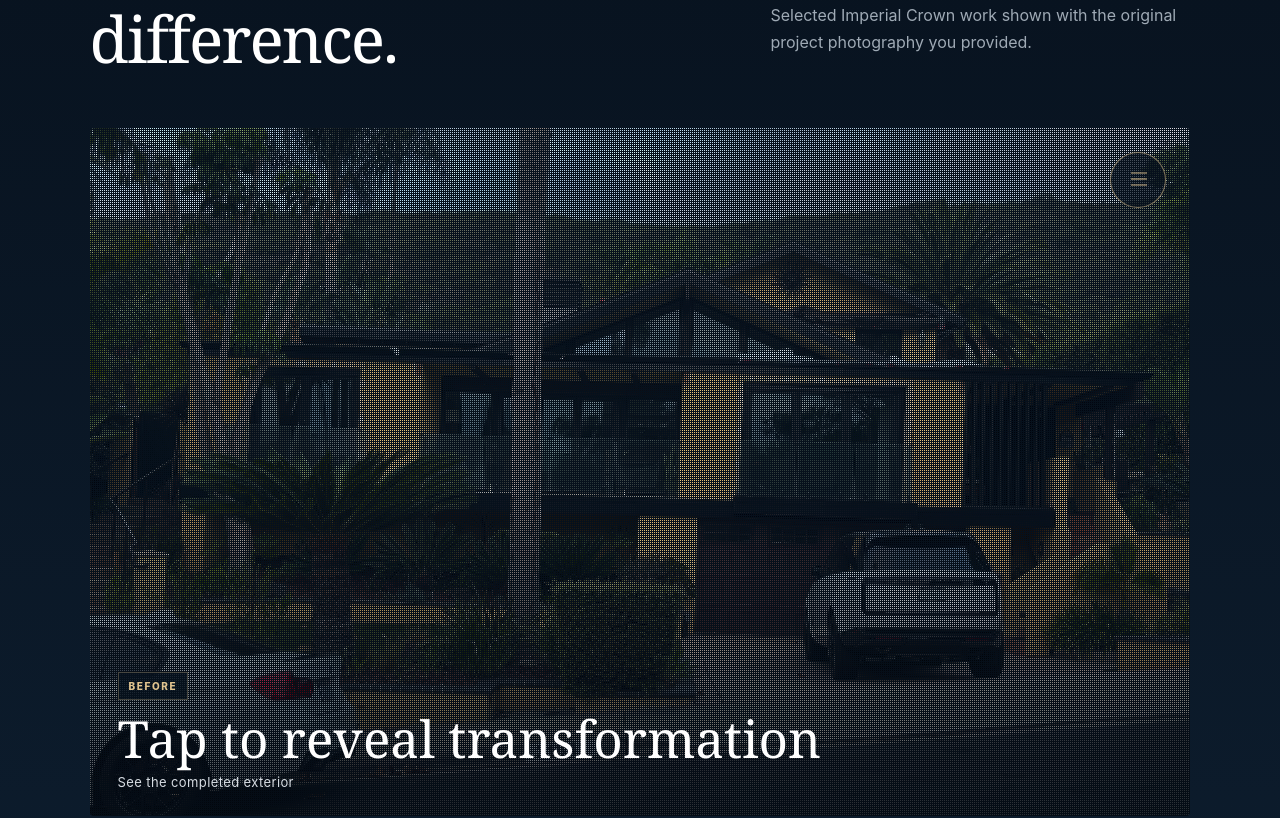
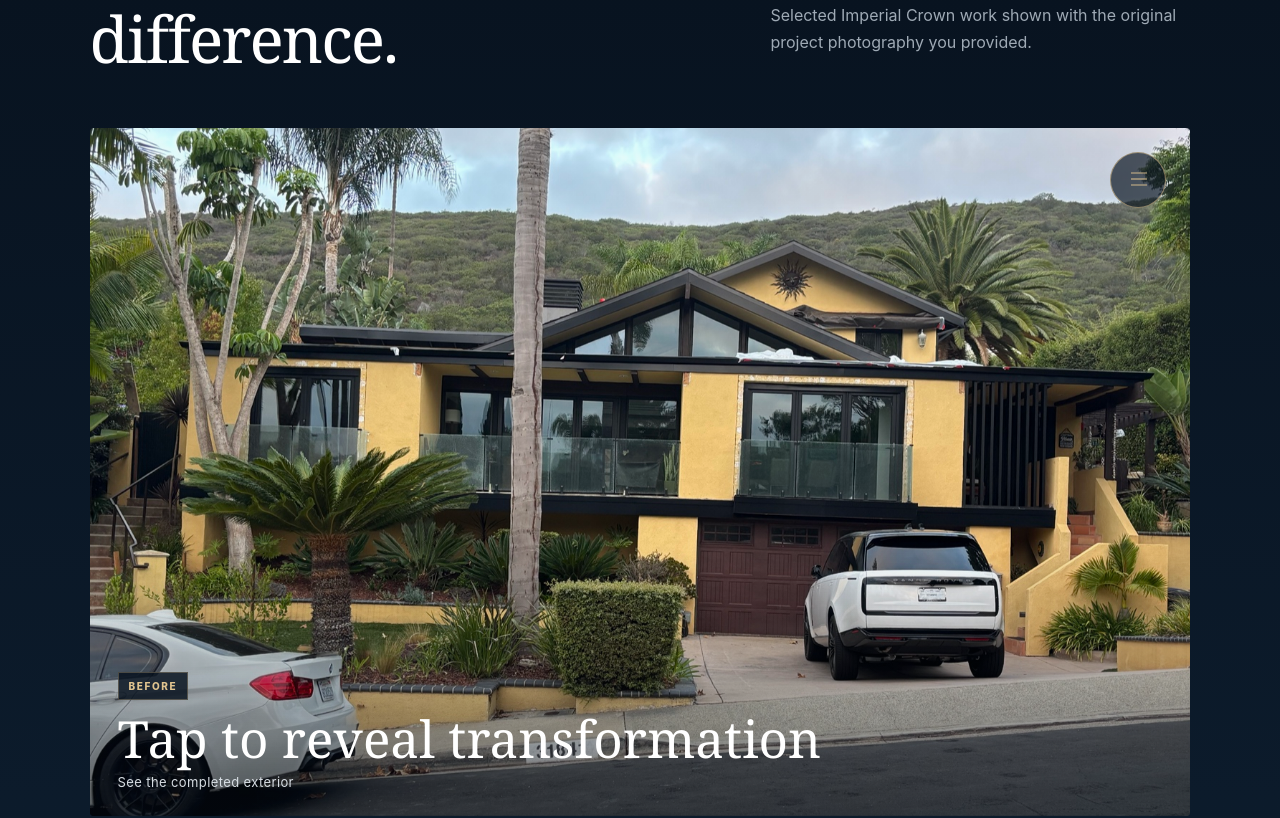
Before and after one commit to typicalsammich/imperial-clp, a Next.js app: page / in a window 1280 px wide. Shown: the part 3100-3918 px from the top of the page. Built offline with nearby package versions, Linux system fonts and the light colour scheme.

Commit message:
Add files via upload

```diff
--- a/app/globals.css
+++ b/app/globals.css
@@ -927,3 +927,108 @@ html{
     object-position:center 24% !important;
   }
 }
+
+
+/* v13 — premium architectural reveal: clean vertical wipe, no pixel texture */
+.transformation-reveal .transformation-photo{
+  -webkit-mask-image:none !important;
+  mask-image:none !important;
+  filter:none !important;
+  animation:none !important;
+  transition:none !important;
+}
+
+.transformation-reveal .transformation-before{
+  opacity:1 !important;
+  z-index:0;
+  transform:none !important;
+}
+
+.transformation-reveal .transformation-after{
+  opacity:1 !important;
+  z-index:1;
+  transform:none !important;
+  clip-path:inset(0 100% 0 0);
+  transition:clip-path .95s cubic-bezier(.77,0,.18,1) !important;
+}
+
+.transformation-reveal.show-after .transformation-before{
+  opacity:1 !important;
+}
+
+.transformation-reveal.show-after .transformation-after{
+  opacity:1 !important;
+  clip-path:inset(0 0 0 0);
+  animation:none !important;
+}
+
+/* slim gold reveal edge travels across the project */
+.transformation-stage .transformation-shade{
+  opacity:1 !important;
+  background:linear-gradient(180deg,rgba(4,10,17,.02) 0%,rgba(4,10,17,.02) 62%,rgba(4,10,17,.58) 100%) !important;
+}
+
+.transformation-stage .transformation-shade::after{
+  content:"";
+  position:absolute;
+  top:0;
+  bottom:0;
+  left:0;
+  width:1px;
+  background:linear-gradient(180deg,transparent 4%,rgba(224,196,143,.95) 25%,rgba(224,196,143,.95) 75%,transparent 96%);
+  box-shadow:0 0 18px rgba(224,196,143,.28);
+  opacity:0;
+  transform:translateX(0);
+  pointer-events:none;
+}
+
+.transformation-reveal.show-after .transformation-shade::after{
+  animation:architecturalSweep .95s cubic-bezier(.77,0,.18,1) both;
+}
+
+@keyframes architecturalSweep{
+  0%{left:0;opacity:0}
+  8%{opacity:1}
+  92%{opacity:1}
+  100%{left:100%;opacity:0}
+}
+
+/* Reverse transition: AFTER retracts cleanly to reveal BEFORE */
+.transformation-reveal:not(.show-after) .transformation-after{
+  clip-path:inset(0 100% 0 0);
+}
+
+/* remove the old pixel mask completely, including WebKit */
+.transformation-reveal.show-after .transformation-after,
+.transformation-reveal:not(.show-after) .transformation-before{
+  -webkit-mask-image:none !important;
+  mask-image:none !important;
+  -webkit-mask-size:auto !important;
+  mask-size:auto !important;
+}
+
+/* Keep the project bright enough to actually inspect */
+.transformation-stage{
+  background:#07111d;
+}
+.transformation-photo{
+  filter:none !important;
+}
+
+@media(max-width:800px){
+  .transformation-reveal .transformation-after{
+    transition-duration:.8s !important;
+  }
+  .transformation-reveal.show-after .transformation-shade::after{
+    animation-duration:.8s;
+  }
+}
+
+@media(prefers-reduced-motion:reduce){
+  .transformation-reveal .transformation-after{
+    transition:none !important;
+  }
+  .transformation-stage .transformation-shade::after{
+    animation:none !important;
+  }
+}
```
